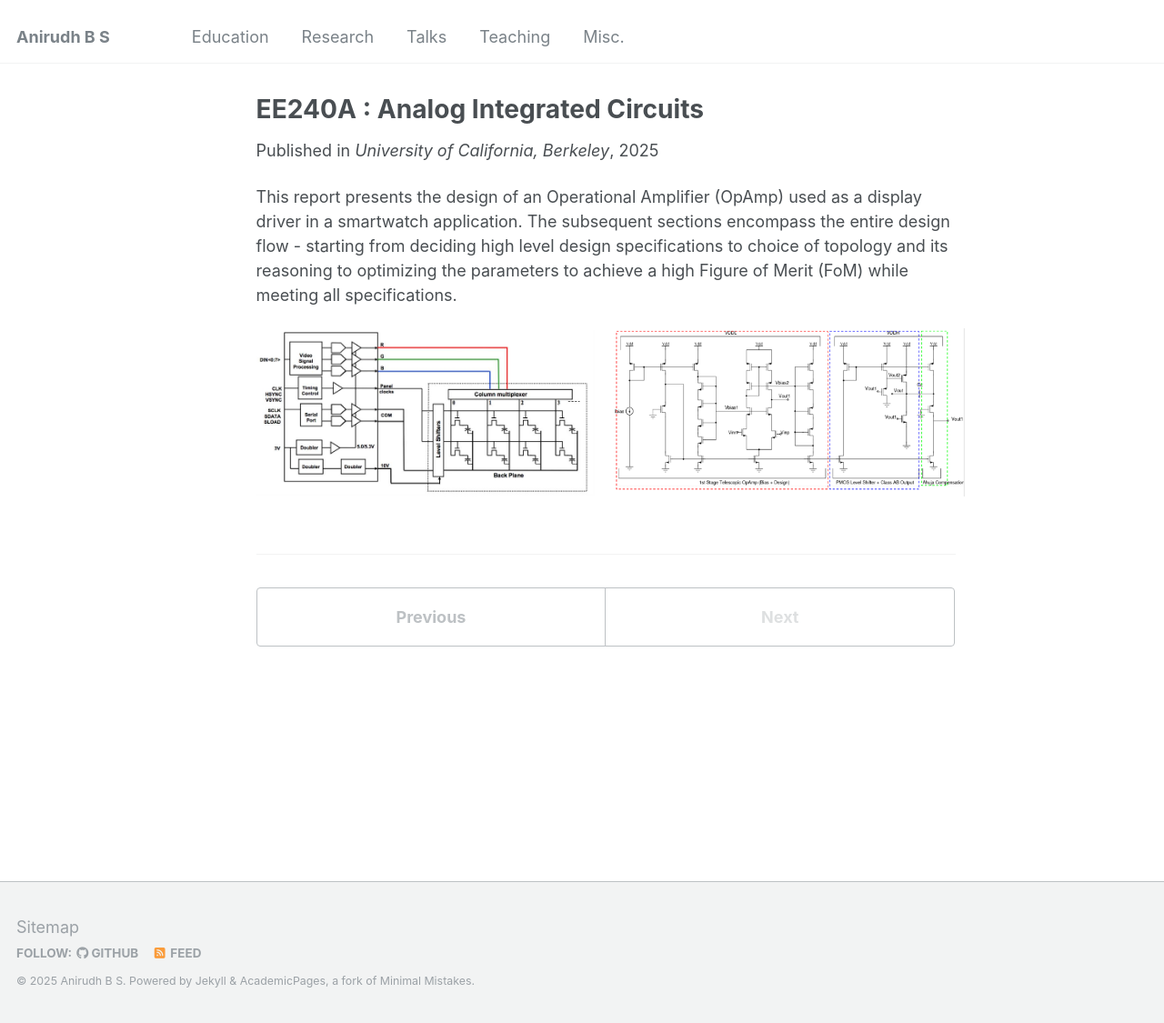
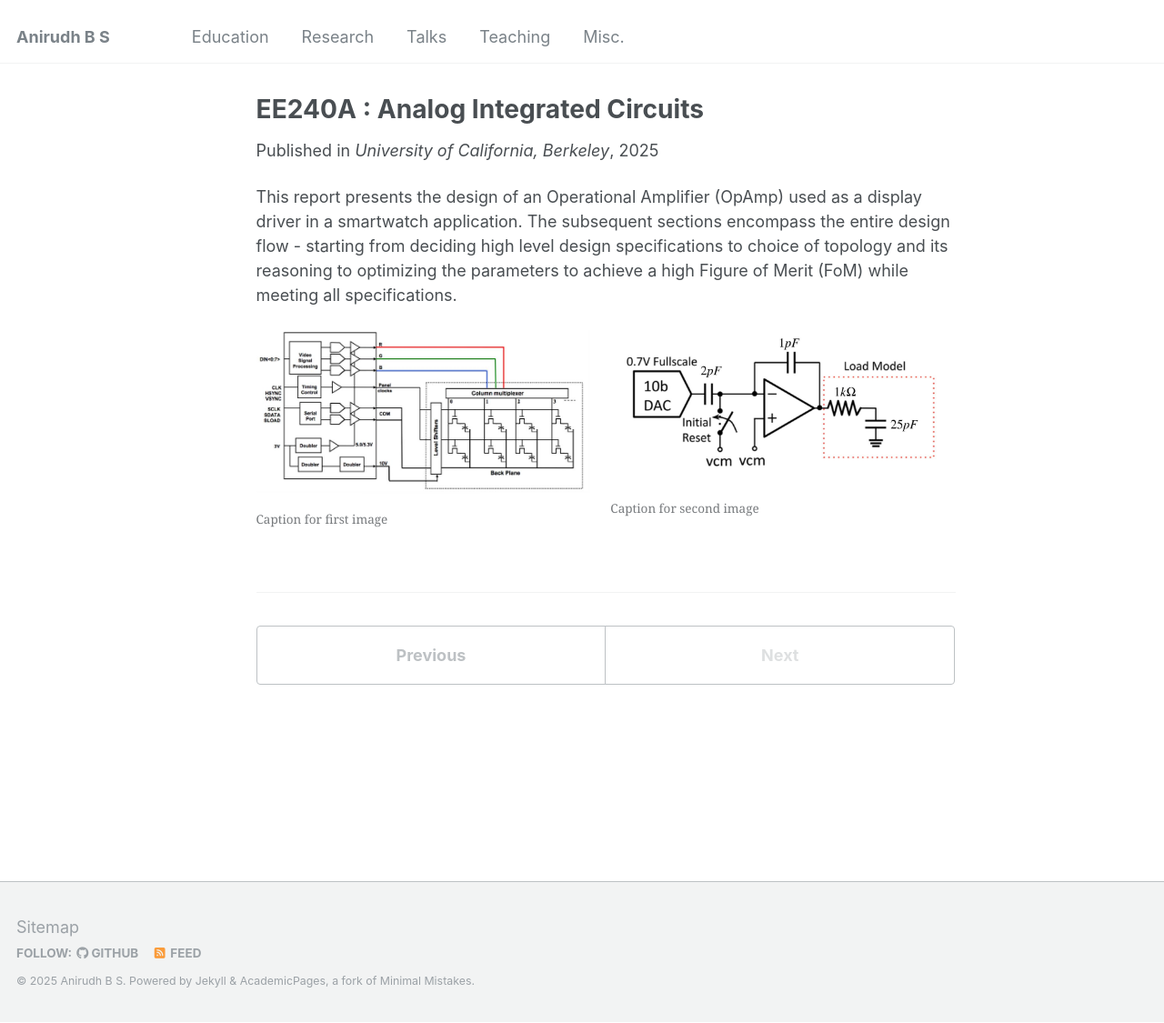
Before and after one commit to ANIRUDHBS1/ANIRUDHBS1.github.io, a Jekyll site: the page built from _projects/EE240A.md, in a window 1280 px wide and 1125 px high. Shown: the whole window at 91% size. Built offline with Jekyll 4.4.1, drawn with Linux system fonts in a browser that asks for light colours.

Commit message:
Update EE240A.md

```diff
--- a/_projects/EE240A.md
+++ b/_projects/EE240A.md
@@ -11,7 +11,14 @@ location: "Berkeley, California, USA"
 
 This report presents the design of an Operational Amplifier (OpAmp) used as a display driver in a smartwatch application. The subsequent sections encompass the entire design flow - starting from deciding high level design specifications to choice of topology and its reasoning to optimizing the parameters to achieve a high Figure of Merit (FoM) while meeting all specifications.
 
-<div style="display: flex; gap: 10px;">
-  <img src="/images/240A-3.png" style="width: 50%;">
-  <img src="/images/240A-2.png" style="width: 50%;">
+<div style="display: flex; gap: 10px; text-align: center;">
+  <figure style="width: 50%; margin: 0;">
+    <img src="/images/240A-3.png" style="width: 100%;">
+    <figcaption>Caption for first image</figcaption>
+  </figure>
+
+  <figure style="width: 50%; margin: 0;">
+    <img src="/images/240A-1.png" style="width: 100%;">
+    <figcaption>Caption for second image</figcaption>
+  </figure>
 </div>
```
